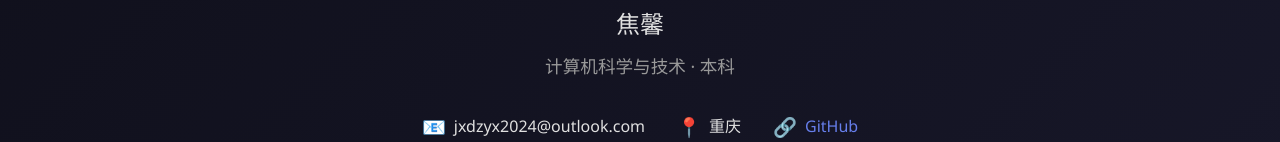
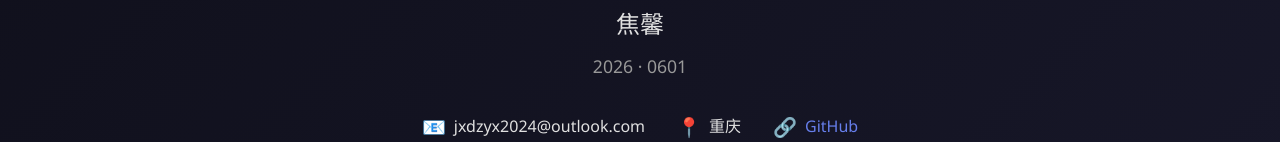
Before and after one commit to joes133/my-website, a plain HTML site: page resume/index.html in a window 1280 px wide. Shown: the part 395-537 px from the top of the page. Drawn offline with Linux system fonts and the light colour scheme.

Commit message:
Update index.html

```diff
--- a/resume/index.html
+++ b/resume/index.html
@@ -29,7 +29,7 @@
             </div>
             <h1 class="name">Joes133</h1>
             <p class="chinese-name">焦馨</p>
-            <p class="title">计算机科学与技术 · 本科</p>
+            <p class="title">2026 · 0601</p>
 
             <div class="contact-info">
                 <div class="contact-item">
```
